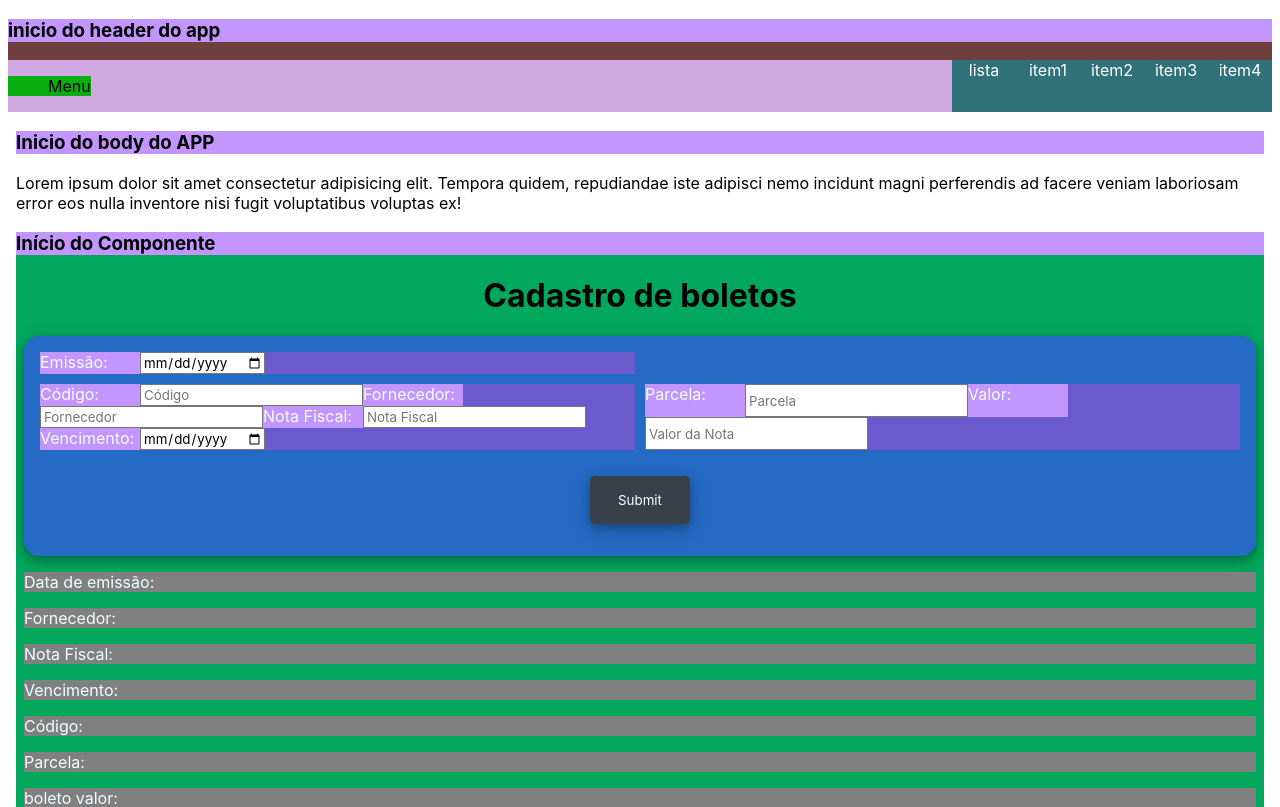
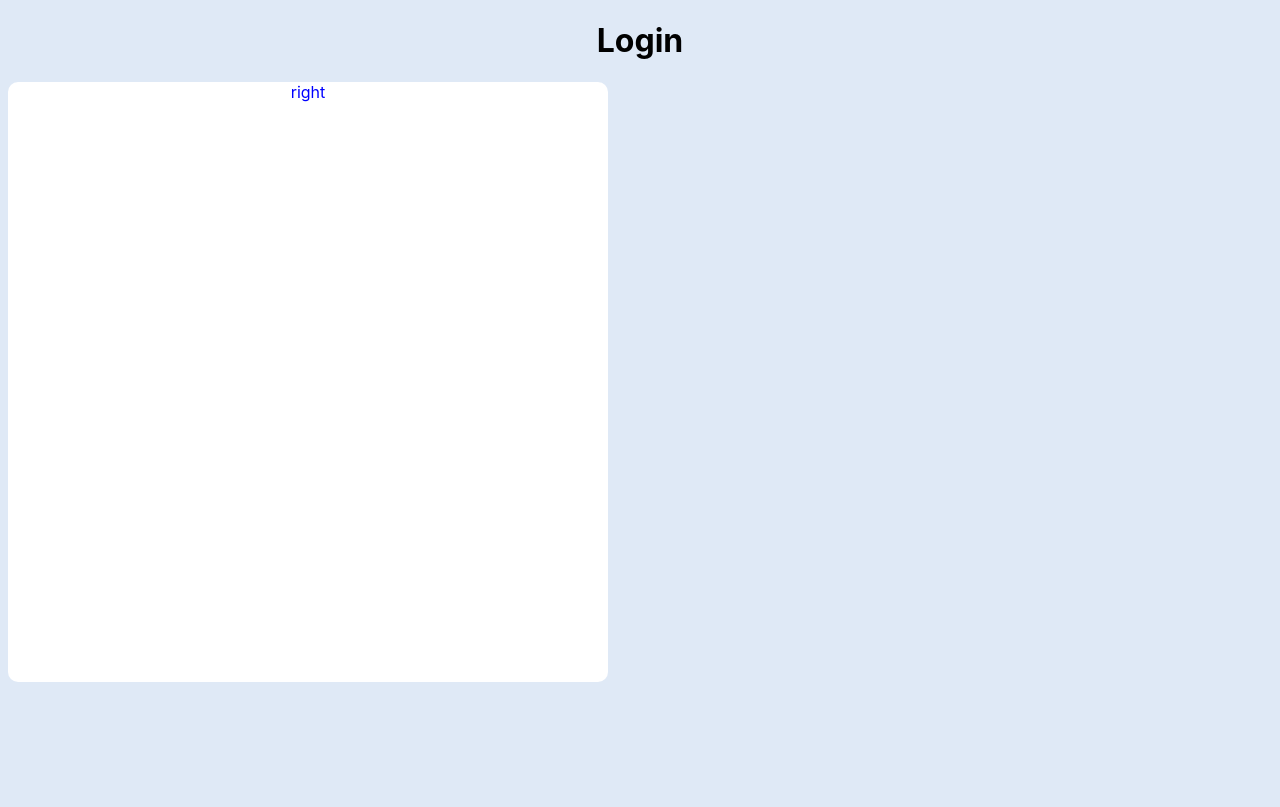
Before and after one commit to rafa1st/vite-boleto, a React (Vite) app: page / in a window 1280 px wide. Shown: the top 807 px of the page. Built offline with nearby package versions, Linux system fonts and the light colour scheme.

Commit message:
new components

```diff
--- a/src/components/App.tsx
+++ b/src/components/App.tsx
@@ -3,20 +3,22 @@ import AvisoBoleto from "./AvisoBoleto";
 import "../styles/App.css";
 import Footer from "./FooterPage";
 import Header from "./Header";
+import Login from "./login/Login";
 
 export default function App() {
   return (
     <div>
-      <Header />
+      {/* <Header /> */}
+      <Login />
       <body>
-        <h3>Inicio do body do APP</h3>
+        {/* <h3>Inicio do body do APP</h3>
         <aside>
           Lorem ipsum dolor sit amet consectetur adipisicing elit. Tempora
           quidem, repudiandae iste adipisci nemo incidunt magni perferendis ad
           facere veniam laboriosam error eos nulla inventore nisi fugit
           voluptatibus voluptas ex!
         </aside>
-        <AvisoBoleto />
+        <AvisoBoleto /> */}
       </body>
       <Footer />
 
--- a/src/components/Header.tsx
+++ b/src/components/Header.tsx
@@ -5,7 +5,7 @@ const Header = () => {
         <header>
         <h3>inicio do header do app</h3>
         <nav className="nav-bar">
-          <menu>Menu</menu>
+          <div className="menu">Menu</div>
           <ul>
             <li>lista</li>
             <li>item1</li>
--- /dev/null
+++ b/src/components/login/Login.css
@@ -0,0 +1,18 @@
+body {
+    background-color: #dfe9f6;
+    font-family: 'Lucida Sans', 'Lucida Sans Regular', 'Lucida Grande', 'Lucida Sans Unicode', Geneva, Verdana, sans-serif;
+}
+
+h1 {
+    text-align: center;
+}
+
+.login-frame {
+    box-sizing: border-box;
+    border-radius: 10px;
+    height: 600px;
+    width: 600px;
+    background-color: #fff;
+    text-align: center;
+    color: blue;
+}
--- /dev/null
+++ b/src/components/login/Login.tsx
@@ -0,0 +1,19 @@
+
+import '../login/Login.css'
+
+export default function Login () {
+
+return (
+    <div>
+        <h1>Login</h1>
+        <div className="login-frame">
+            <span className='right-side'>
+                <p>right</p>
+            </span>
+
+        </div>
+
+    </div>
+)
+
+}
--- a/src/styles/App.css
+++ b/src/styles/App.css
@@ -0,0 +1,3 @@
+body {
+    height: 80vh;
+}
--- a/src/styles/Header.css
+++ b/src/styles/Header.css
@@ -1,26 +1,28 @@
 header {
   padding: 0;
   margin: 0;
-    background-color: #704040;
+  background-color: #dfe9f6;
+  color: darkslategray;
 }
 .nav-bar {
   background-color: #cfa8e0;
   display: grid;
   grid-template-columns: auto auto;
   justify-content: space-between;
-
 }
 
-.nav-bar menu {
-    background-color: #08ad10;
+.nav-bar .menu {
+  color: #fff;
+  background-color: #7e1f1c;
   text-align: center;
-
+  min-width: 5vw;
+  height: 50px;
+  cursor: pointer;
 }
 
-.nav-bar menu:hover {
+.nav-bar .menu:hover {
   background-color: #000;
   color: #fff;
-
 }
 .nav-bar ul {
   margin: 0;
@@ -32,14 +34,14 @@ header {
 }
 
 .nav-bar li {
-    background-color: #30727a;
+  background-color: darkslategray;
   color: #fff;
   min-width: 5vw;
+
   cursor: pointer;
   text-align: center;
-
 }
 
 .nav-bar li:hover {
-    background-color: #3a5e3d;
+  background-color: #0400da;
 }
```
Lines whose indentation alone changed are shown as unchanged.
